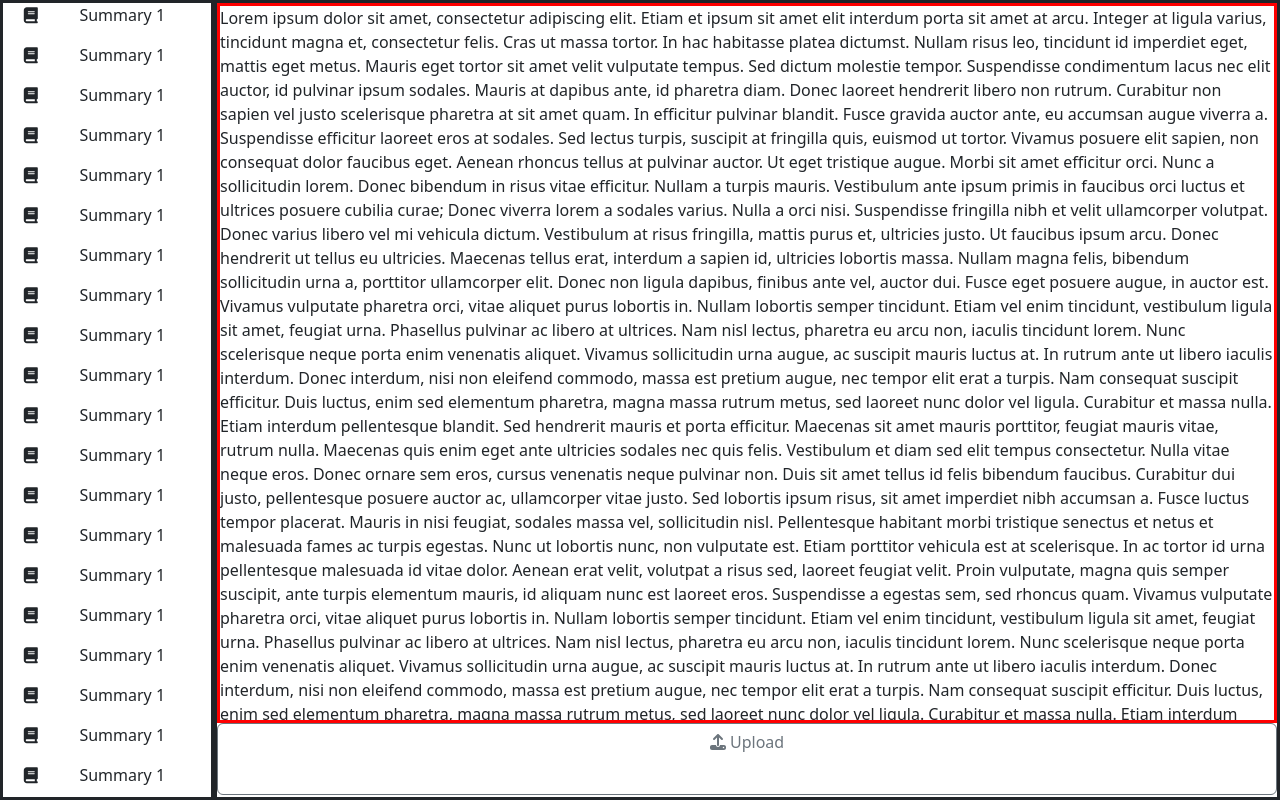
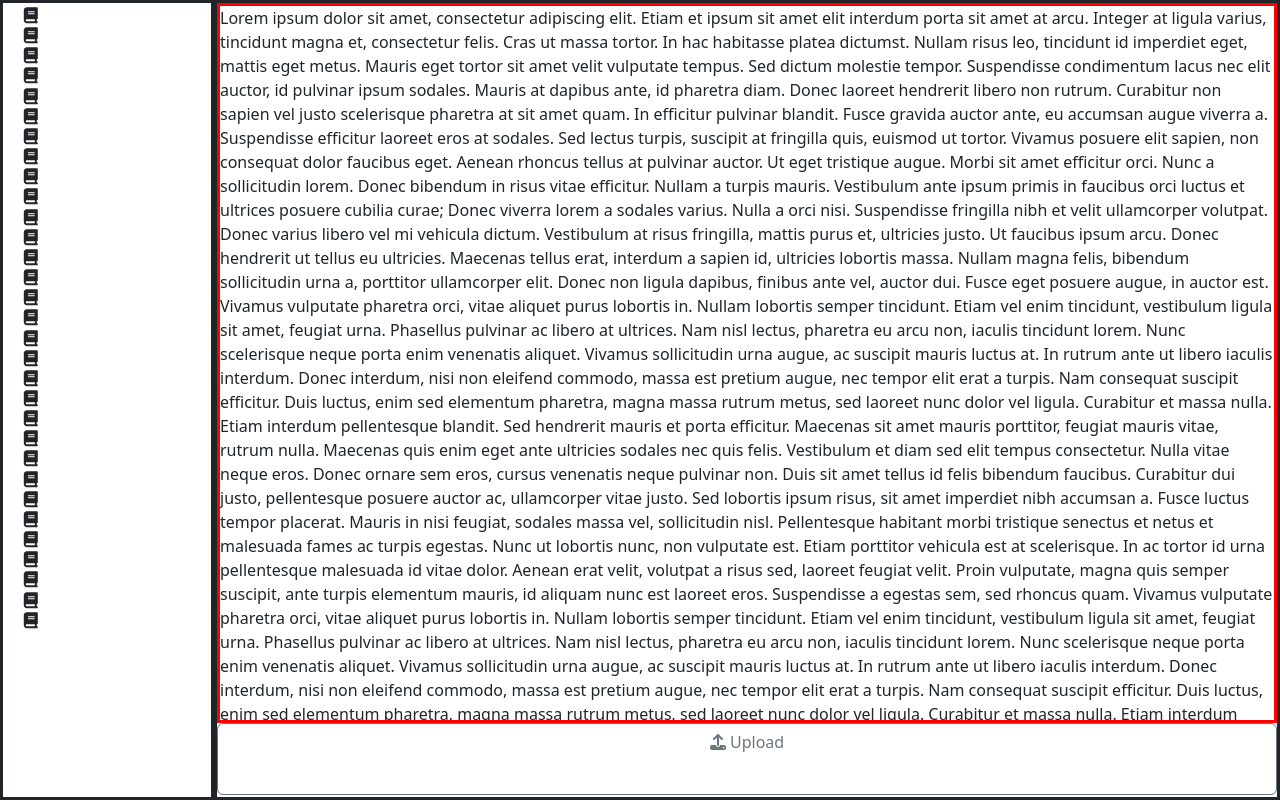
Before and after one commit to MartinYordanov374/HacknightProject, a React (Create React App) app in the folder summarizer/: page / in a window 1280 px wide. Built offline with nearby package versions, Linux system fonts and the light colour scheme; no server answers.

Commit message:
summaries are now fetched succesfully from the front end

```diff
--- a/summarizer/src/components/HomePage.js
+++ b/summarizer/src/components/HomePage.js
@@ -12,7 +12,7 @@ export default function HomePage() {
       const getSummaries = async () => {
         try {
           const response = await axios.get('http://localhost:3030/getSummaries');
-          console.log(response)
+
           // Extract data from the response
           setSummaries(response.data);
         } catch (err) {
@@ -23,16 +23,32 @@ export default function HomePage() {
 
       getSummaries()
     }, [])
+
+    const getSummaryById = async(id) =>
+    {
+      try
+      {
+        const response = await axios.get(`http://localhost:3030/getSummary/${id}`);
+
+       console.log(response);
+      }
+      catch (err)
+      {
+        // Handle errors
+        console.log(err.message);
+      }
+    }
   return (
     <div className='HomePageWrapper'>
         <div className='SummariesArea'>
             {/* TODO: Set the summaries to lead to the respective summary page, i.e.
             show it to the summary result */}
             {summaries.map((summary) => {
+
                 return(
-                <div className='SummaryBlock'>
+                <div className='SummaryBlock' key ={summary._id} onClick={() => getSummaryById(summary._id)}>
                     <FontAwesomeIcon icon={faBook} className='SummaryIcon'/>
-                    <p className='SummaryTitle'>Summary 1</p>
+                    <p className='SummaryTitle'>{summary.SummaryTitle}</p>
                 </div>)
             })}
         </div>
```
